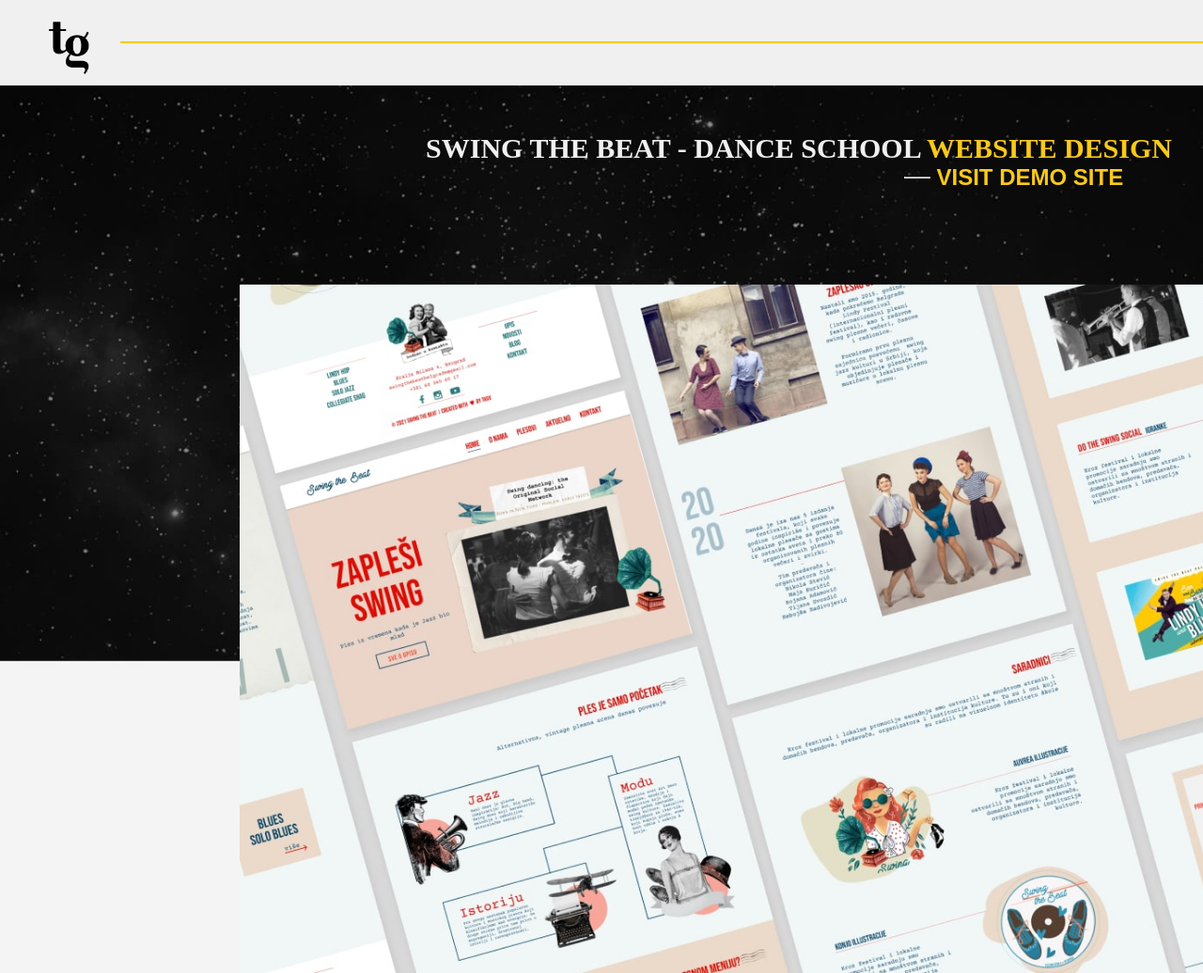
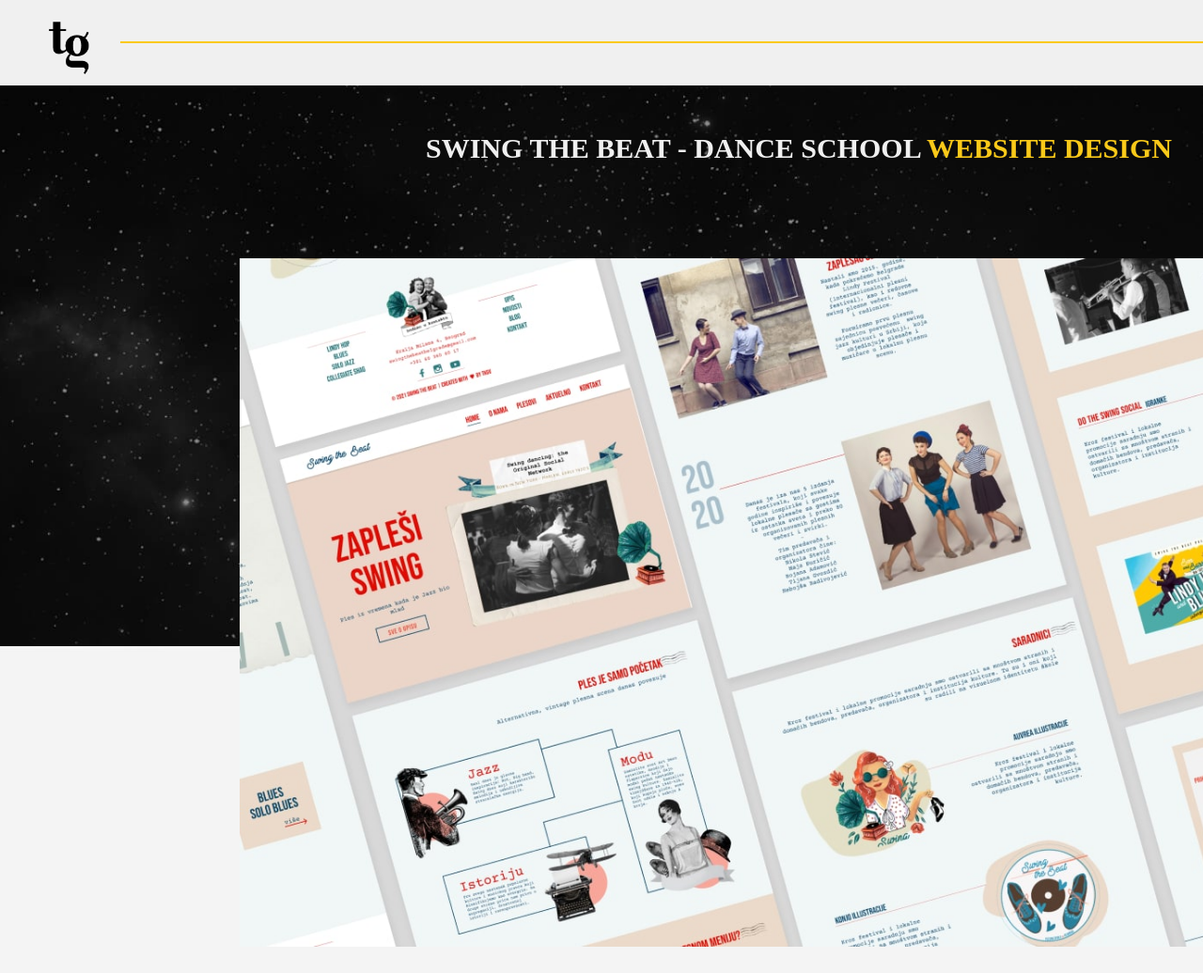
Before and after one commit to tijanagv/portfolio, a plain HTML site: page stb_project.html in a window 1280 px wide. Shown: the top 1036 px of the page at 94% size. Drawn offline with Linux system fonts and the light colour scheme; a web font is replaced by a local one.

Commit message:
Heading changed

```diff
--- a/stb_project.html
+++ b/stb_project.html
@@ -26,7 +26,7 @@
     <section class="project-hero">
       <div class="wrap">
       <h1>Swing the Beat - Dance school <span>website design</span></h1>
-      <div class="subhead"><hr><a href="https://tijanagv.github.io/SwingTheBeat/index.html" target="_blank"><h2><span class="yellow-dark">visit demo site</span></h2></a></div>
+      <!-- <div class="subhead"><hr><a href="https://tijanagv.github.io/SwingTheBeat/index.html" target="_blank"><h2><span class="yellow-dark">visit demo site</span></h2></a></div> -->
       <img src="./css/img/STB projekat .jpg" alt="">
     </div>
     </section>
```
